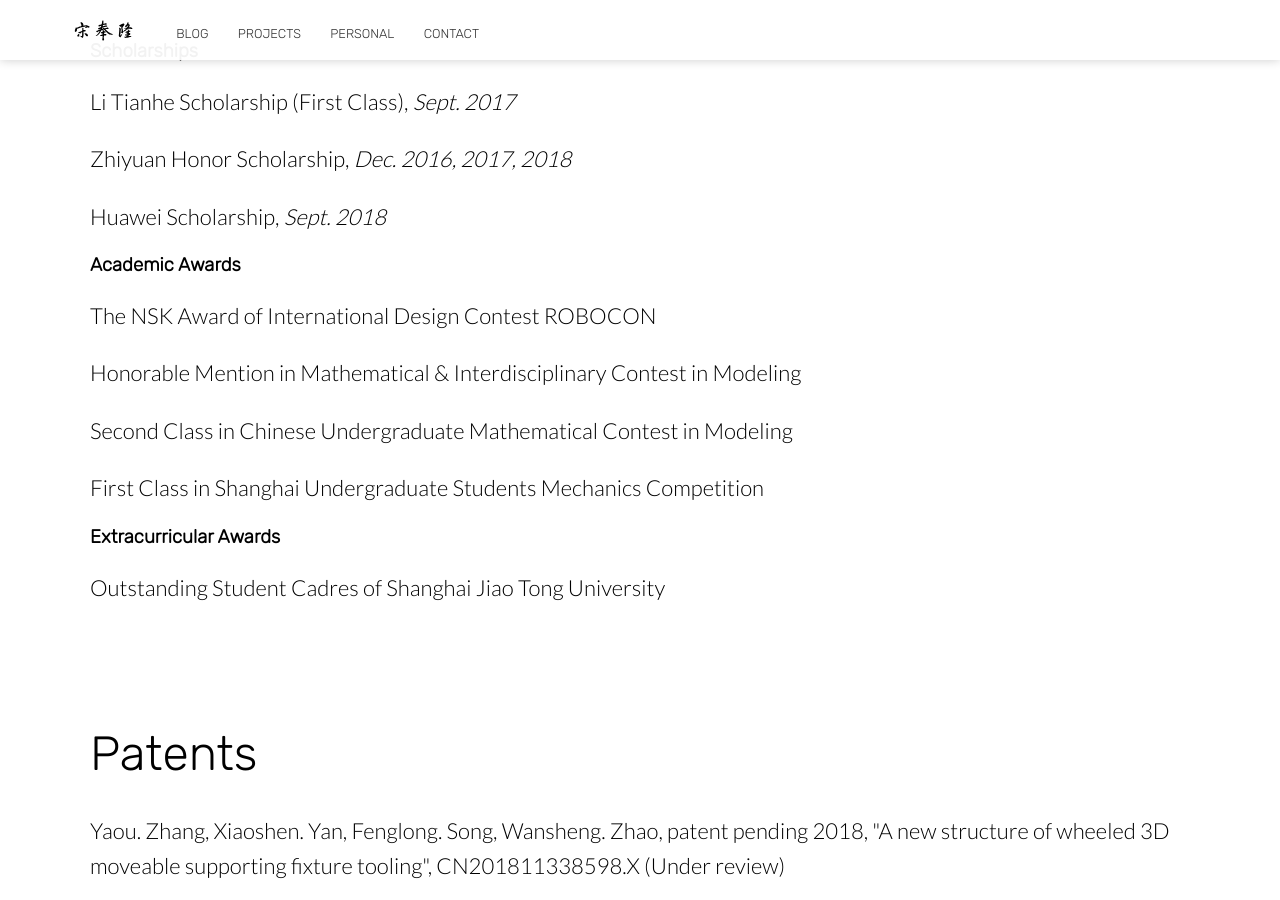
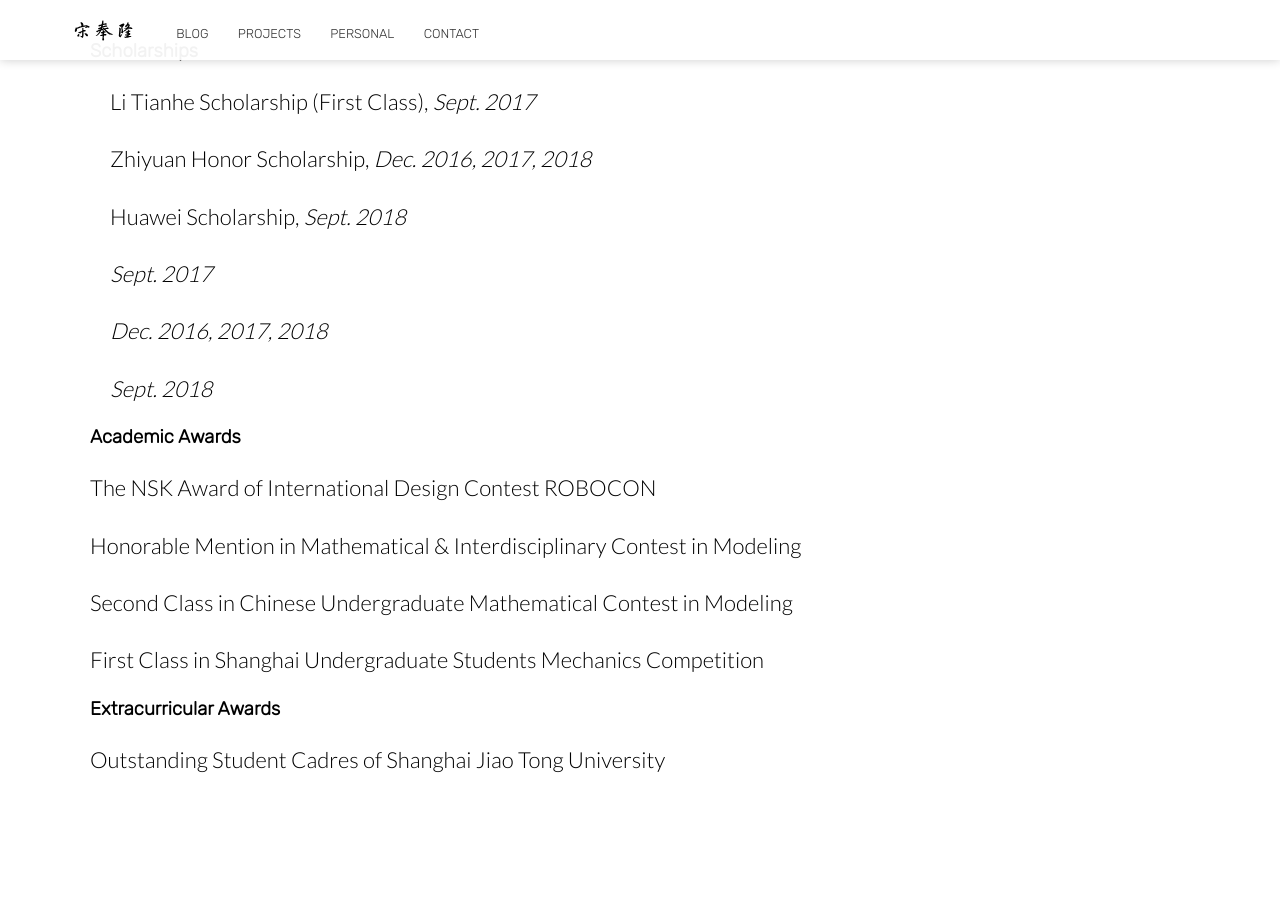
Before and after one commit to FenglongSong/fenglongsong.github.io, a Jekyll site: the page built from index.html, in a window 1280 px wide and 900 px high, scrolled down 2097 px. Built offline with Jekyll 4.4.1, drawn with Linux system fonts in a browser that asks for light colours; nearby versions of some CDN libraries.

Commit message:
Update index.html

```diff
--- a/index.html
+++ b/index.html
@@ -49,9 +49,17 @@ bottom_image: https://unsplash.it/2000/1322?a=.png
 			<div class="text">
 				<h2 class="editable">Selected Awards</h2>
 				<h3 class="editable">Scholarships </h3>
-				<p class="editable">Li Tianhe Scholarship (First Class), <i>Sept. 2017</i></p>
-				<p class="editable">Zhiyuan Honor Scholarship, <i>Dec. 2016, 2017, 2018</i></p>
-				<p class="editable">Huawei Scholarship, <i>Sept. 2018</i></p>
+				<div class="text">
+						<p class="editable">Li Tianhe Scholarship (First Class), <i>Sept. 2017</i></p>
+						<p class="editable">Zhiyuan Honor Scholarship, <i>Dec. 2016, 2017, 2018</i></p>
+						<p class="editable">Huawei Scholarship, <i>Sept. 2018</i></p>
+				</div>
+				<div class="text">
+					<p class="editable"><i>Sept. 2017</i></p>
+					<p class="editable"><i>Dec. 2016, 2017, 2018</i></p>
+					<p class="editable"><i>Sept. 2018</i></p>
+				</div>
+
 				<h3 class="editable">Academic Awards</h3>
 				<p class="editable">The NSK Award of International Design Contest ROBOCON</p>
 				<p class="editable">Honorable Mention in Mathematical & Interdisciplinary Contest in Modeling</p>
```
